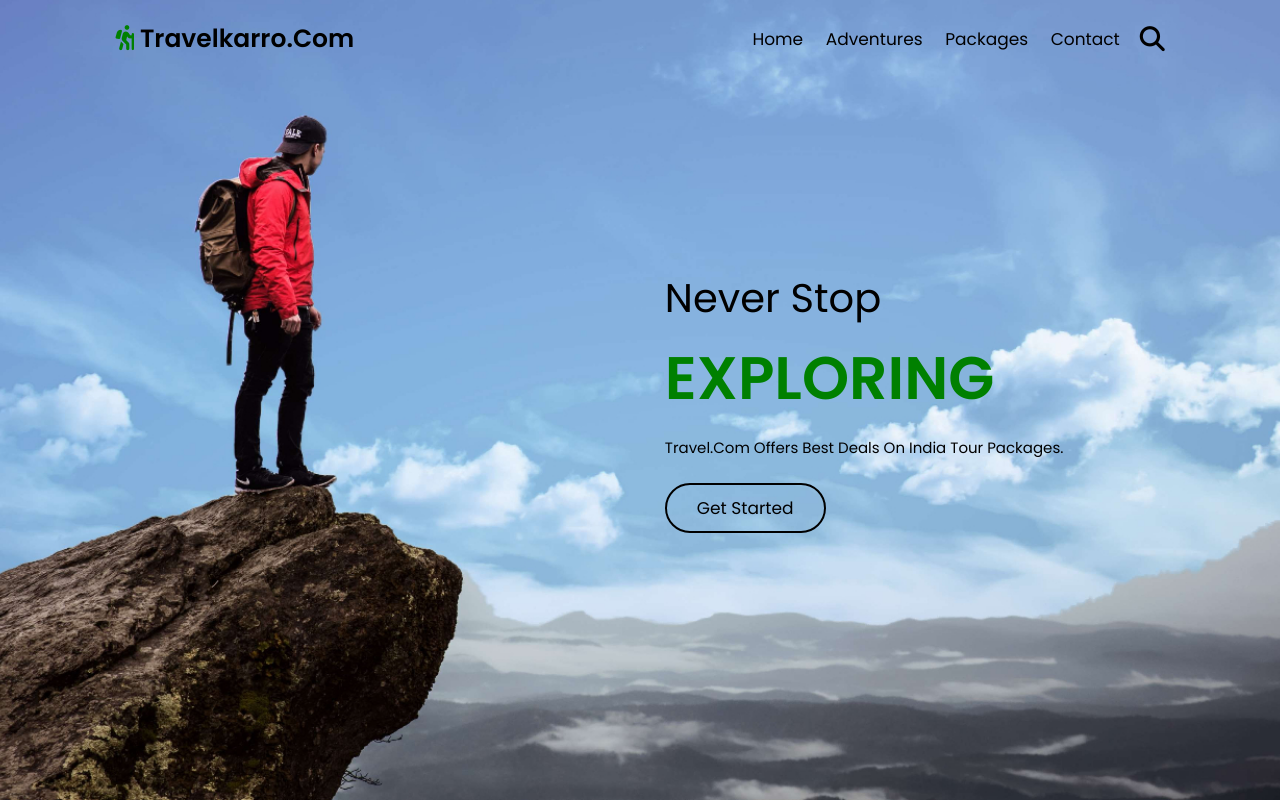
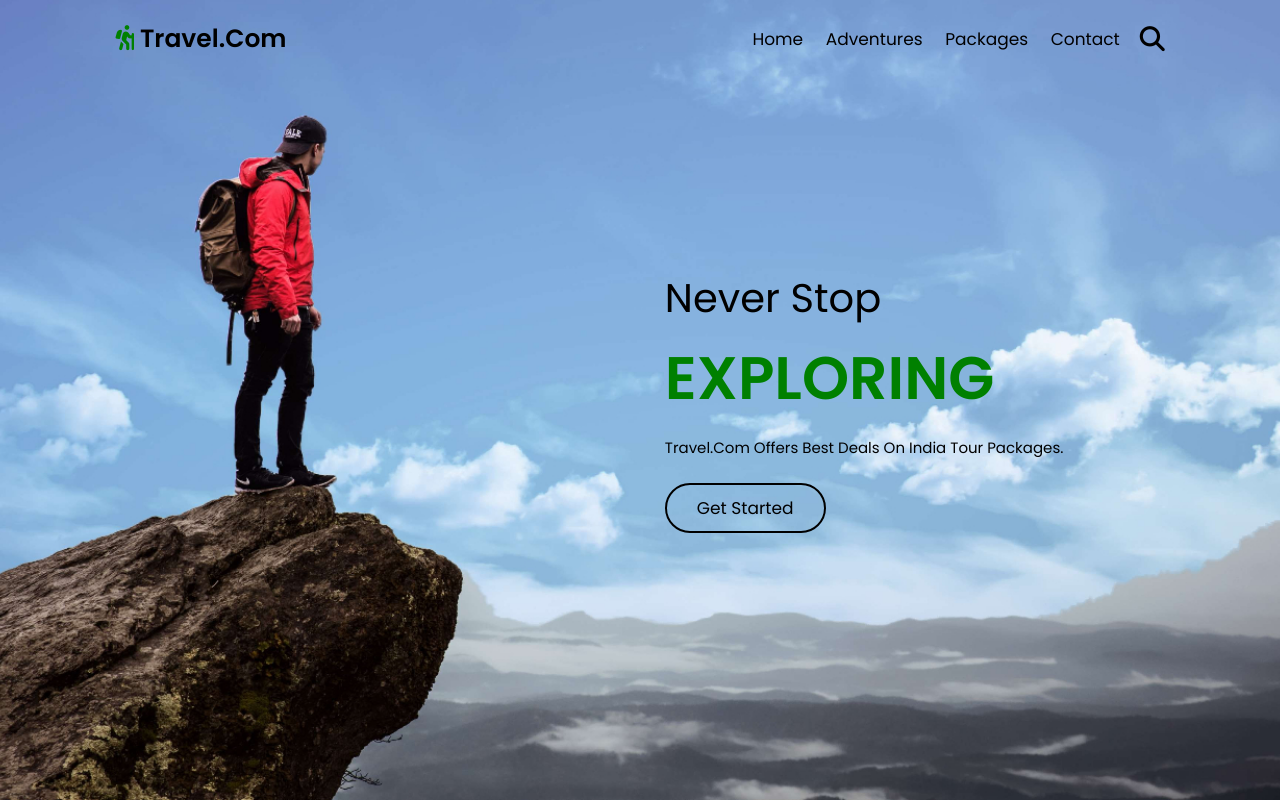
Before and after one commit to pankil22/git-practise, a plain HTML site: page index.html in a window 1280 px wide. Shown: the top 802 px of the page. Drawn offline with nearby package versions, Linux system fonts and the light colour scheme.

Commit message:
fourth commit

```diff
--- a/index.html
+++ b/index.html
@@ -12,7 +12,7 @@
 </head>
 <body>
     <header class="header">
-        <a href="#" class="logo"><i class="fas fa-hiking"></i> travelkarro.com</a>
+        <a href="#" class="logo"><i class="fas fa-hiking"></i> travel.com</a>
         <nav class="navbar">
             <div id="nav-close" class="fas fa-times"></div>
             <a href="#home">home</a>
```
